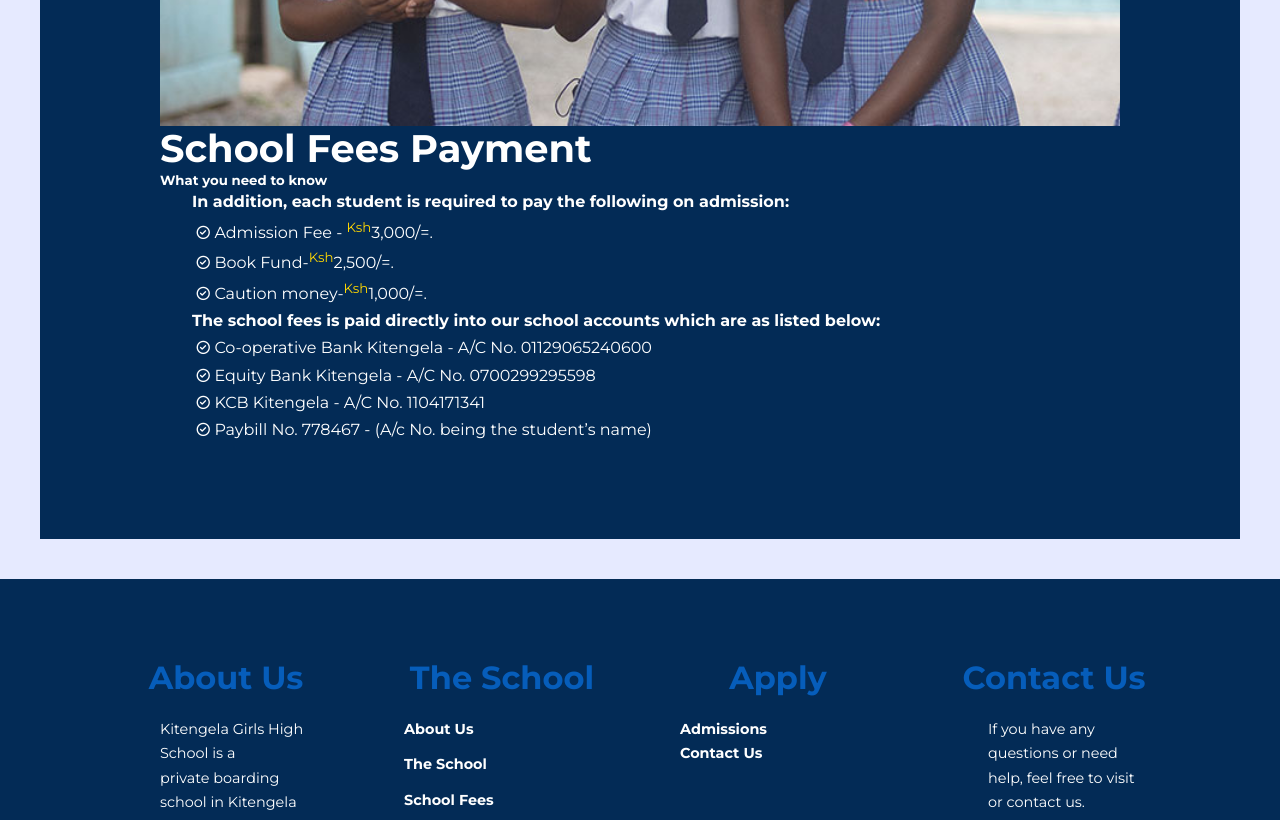
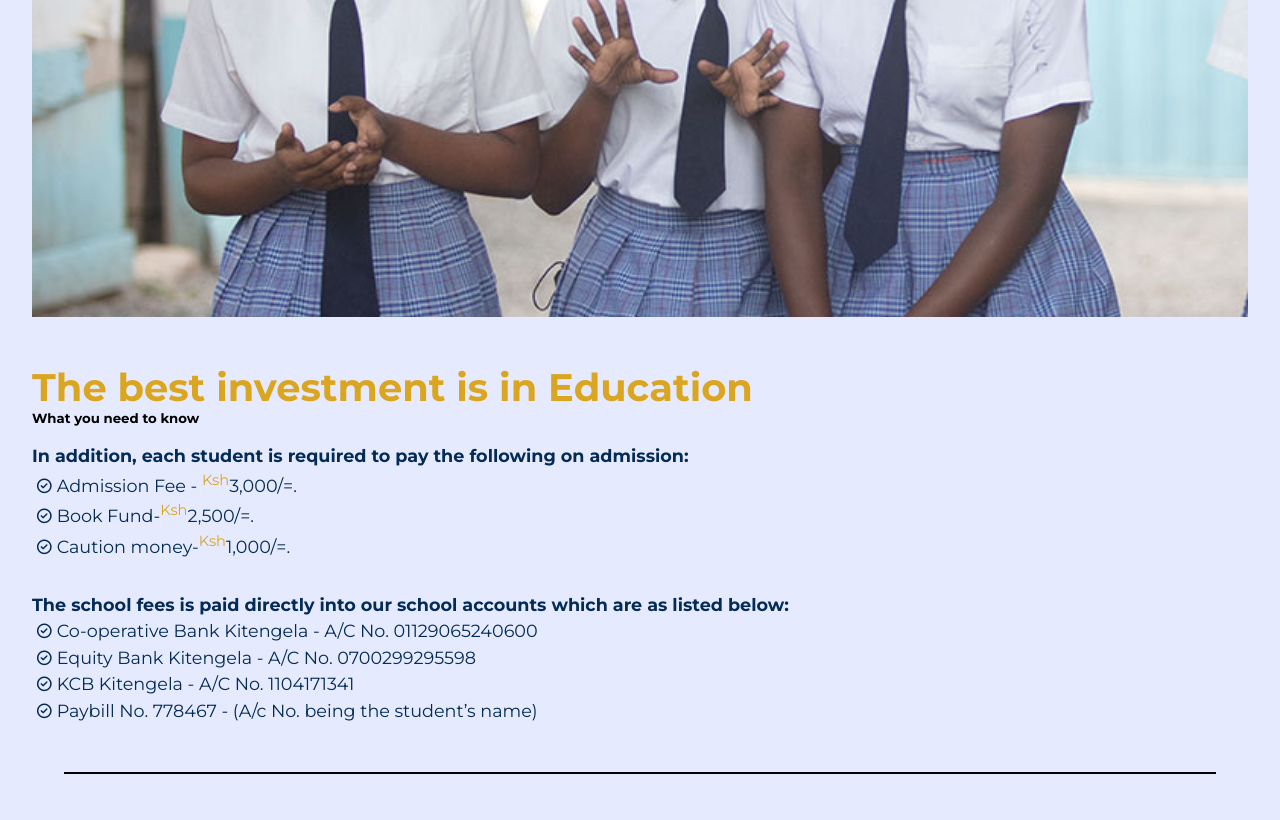
Before and after one commit to methuh/Final-Kitengela-Girls-Website, a plain HTML site: page fees.html in a window 1280 px wide. Shown: the part 1980-2800 px from the top of the page. Drawn offline with nearby package versions, Linux system fonts and the light colour scheme.

Commit message:
Update fees.html

```diff
--- a/fees.html
+++ b/fees.html
@@ -334,19 +334,33 @@
         color: #fff;
     }
     sup{
-        color:gold;
+        color:goldenrod;
     }
 </style>
 
+ <!--header section ends here-->
+<!--====ABOUT US SECTION STARTS===-->
 
-<section class="about__achievements quality3">
-    <div class="container about__achievements-container">
-      <div class="about__achievements-left">
-        <img src="./images/happyKitengelaGirls.jpg">
-      </div>
-      <div class="about__achievements-right">
-         <h1>School Fees Payment</h1>
-         <h5>What you need to know</h5>
+<section class="about" id="about">
+
+    <h1 class="heading">School Fees Payment</h1>
+
+    <div class="row">
+
+    <!--
+        <div class="video">
+            <video src="" loop muted autoplay></video>
+        </div>
+    -->
+    <div class="video">
+        <img src="./images/happyKitengelaGirls.jpg" loop muted autoplay style="height:50rem;"></video>
+    </div>
+
+
+
+        <div class="content">
+            <h1 style="color: goldenrod;">The best investment is in Education</h1>
+         <h5 style="color: #000;">What you need to know</h5>
          <p>
             <b>In addition, each student is required to pay the following on admission:</b><br>
            <span><i class="uil uil-check-circle"></i>Admission Fee - <sup>Ksh</sup>3,000/=.</span><br>
@@ -361,18 +375,17 @@
             <span><i class="uil uil-check-circle"></i>Paybill No. 778467 - (A/c No. being the student’s name)</span><br>
 
         </p>
-      </div>
+        </div>
+
     </div>
+    <hr style="border-bottom: 2px solid black; margin:2rem;">
+   <h1 class="heading collo" style="margin: 3rem; text-align: center; justify-content: center;">Your New Home Starts Here</h1>
+   <hr style="border-bottom: 2px solid black; margin:2rem;">
+
+
+    </div>
+
   </section>
-
-  <style>
-    .quality3{
-     /* color:#5241eb;*/
-      background: #032B56;
-        margin:2.5rem;
-    }
-  </style>
-
 
 
 
```
